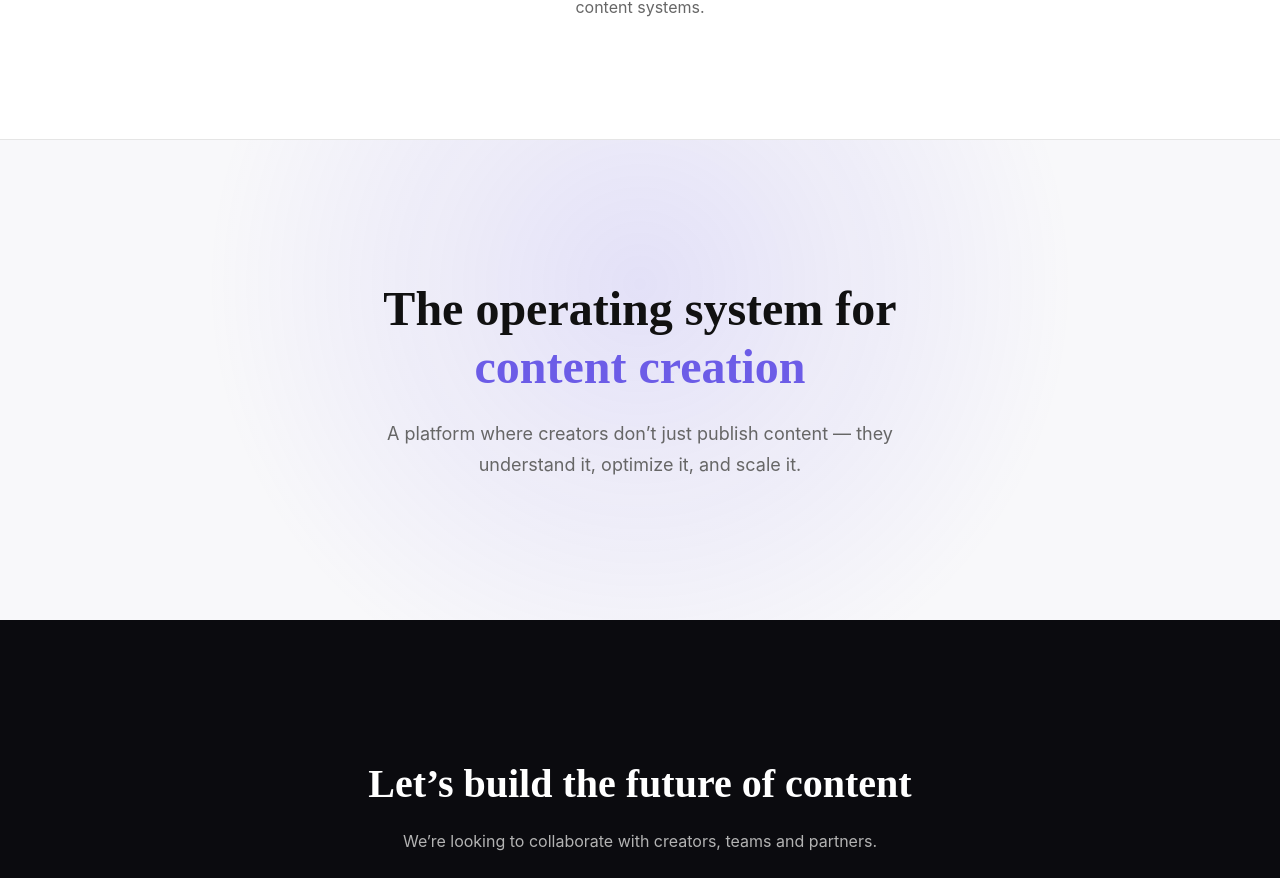
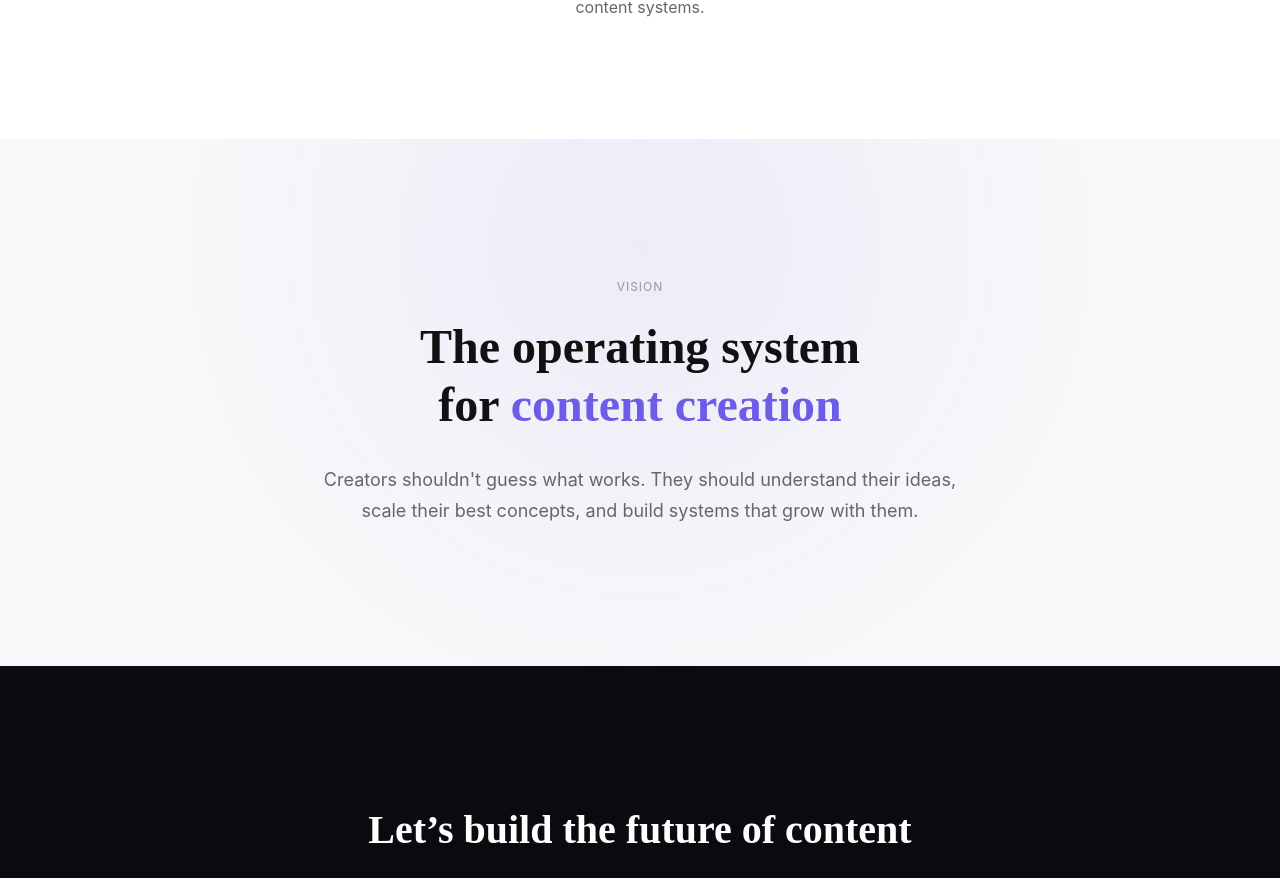
Before and after one commit to ruedalibre/landing-portfolio-content-intelligence-app, a React (Vite) app in the folder landing-portfolio-content-intelligence-app/: page / in a window 1280 px wide. Shown: the part 5871-6749 px from the top of the page. Built offline with nearby package versions, Linux system fonts and the light colour scheme.

Commit message:
Último ajuste sección vision

```diff
--- a/landing-portfolio-content-intelligence-app/src/components/sections/Vision.tsx
+++ b/landing-portfolio-content-intelligence-app/src/components/sections/Vision.tsx
@@ -2,13 +2,18 @@ const Vision = () => {
   return (
     <section className="vision">
       <div className="container vision__content">
+        <p className="vision__eyebrow">Vision</p>
+
         <h2 className="vision__title">
-          The operating system for <span>content creation</span>
+          The operating system
+          <br />
+          for <span>content creation</span>
         </h2>
 
-        <p className="vision__subtitle">
-          A platform where creators don’t just publish content — they understand
-          it, optimize it, and scale it.
+        <p className="vision__manifesto">
+          Creators shouldn't guess what works. They should understand their
+          ideas, scale their best concepts, and build systems that grow with
+          them.
         </p>
       </div>
     </section>
--- a/landing-portfolio-content-intelligence-app/src/styles/sections/_vision.scss
+++ b/landing-portfolio-content-intelligence-app/src/styles/sections/_vision.scss
@@ -4,22 +4,34 @@
   padding: $space-9 0;
   background:
     radial-gradient(
-      circle at 50% 30%,
-      rgba(108, 92, 231, 0.15),
+      circle at 50% 20%,
+      rgba(108, 92, 231, 0.08),
       transparent 60%
     ),
     $color-surface;
-  color: white;
-  text-align: center;
-  border-top: 1px solid $color-border;
 }
 
 .vision__content {
   max-width: 720px;
   margin: 0 auto;
+  text-align: center;
 }
 
-/* TITLE */
+/* small label */
+
+.vision__eyebrow {
+  font-family: $font-sans;
+  font-size: $fs-xs;
+  letter-spacing: 1px;
+  text-transform: uppercase;
+
+  color: $color-text-muted;
+
+  margin-bottom: $space-3;
+}
+
+/* main headline */
+
 .vision__title {
   font-family: $font-serif;
   font-size: $fs-4xl;
@@ -28,21 +40,19 @@
 
   color: $color-text-primary;
 
-  max-width: 700px;
-  margin: 0 auto $space-3 auto;
+  margin-bottom: $space-4;
+
+  span {
+    color: $color-accent;
+  }
 }
 
-.vision__title span {
-  color: $color-accent;
-}
+/* manifesto text */
 
-.vision__subtitle {
+.vision__manifesto {
   font-family: $font-sans;
   font-size: $fs-lg;
   line-height: $lh-loose;
 
   color: $color-text-secondary;
-
-  max-width: 560px;
-  margin: 0 auto;
 }
```
